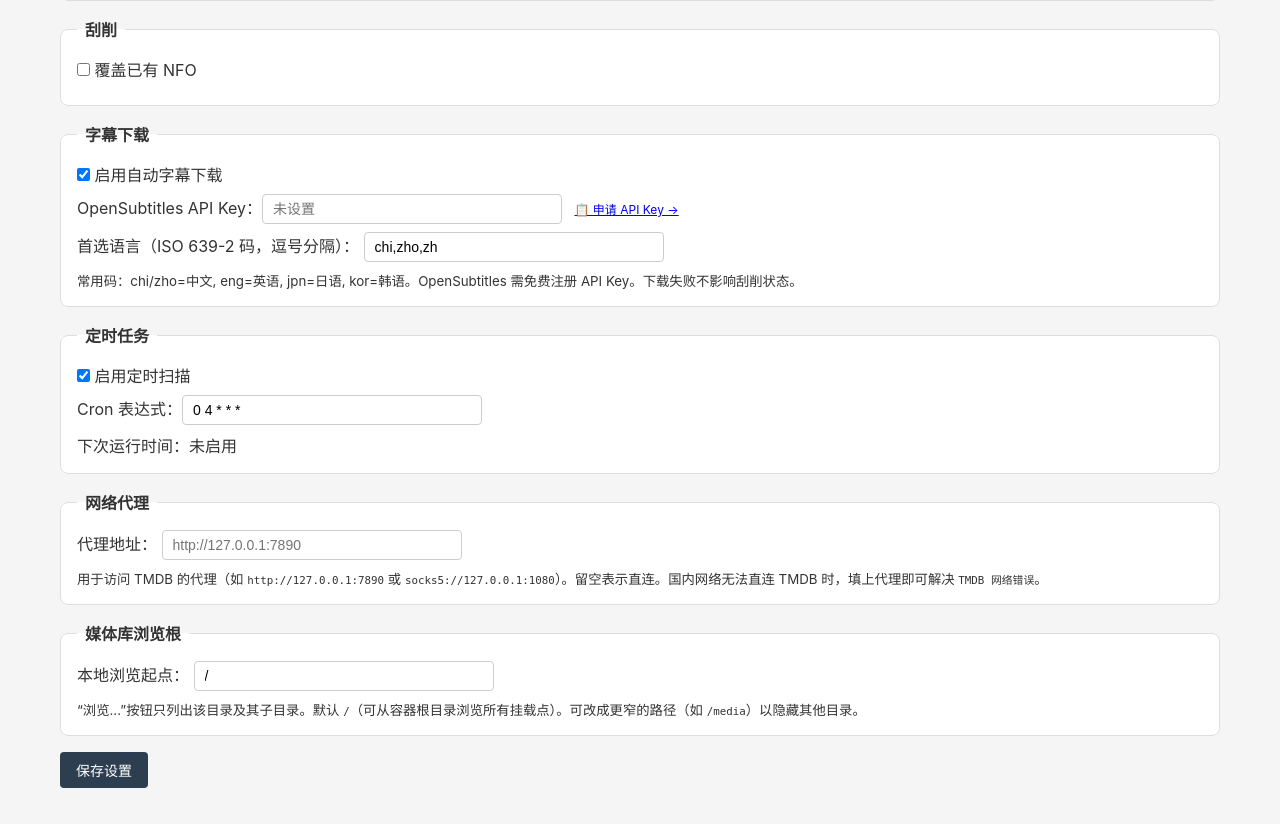
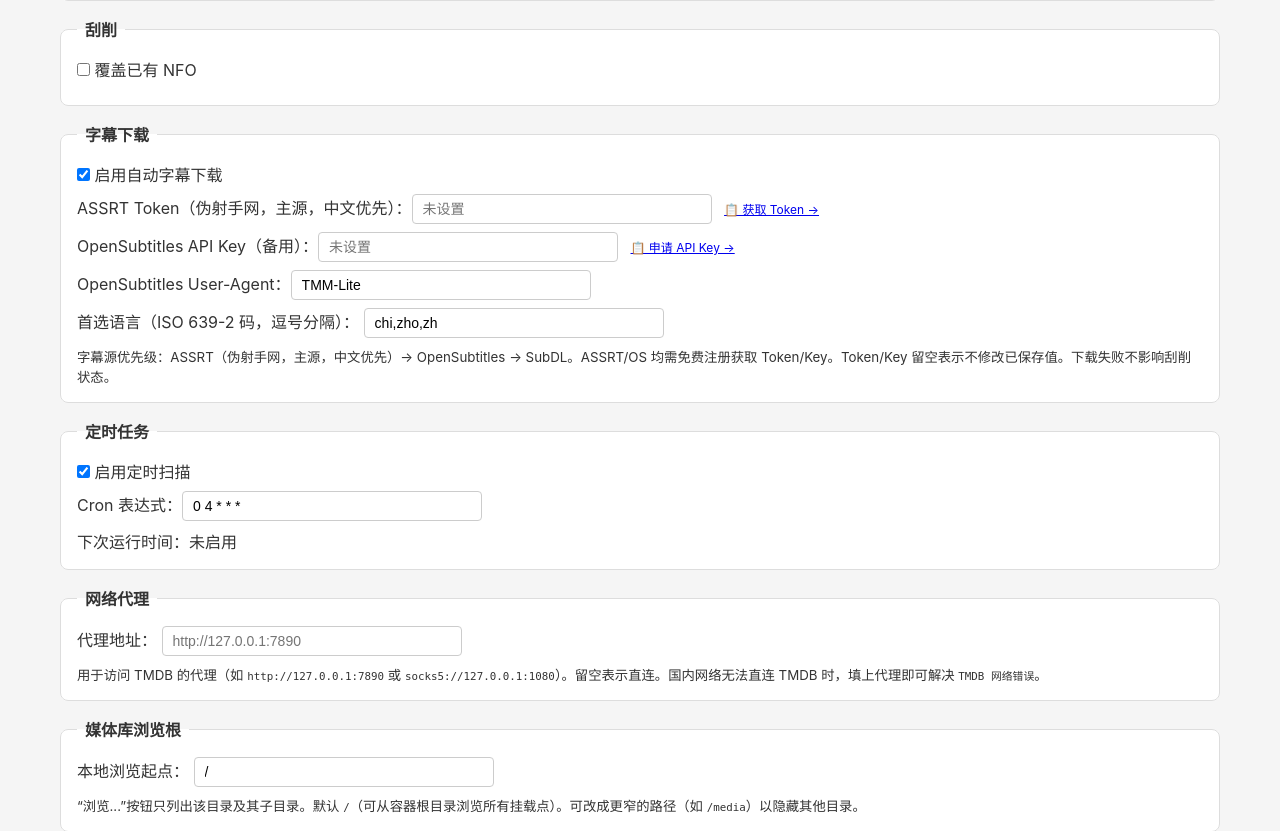
Before and after one commit to yuyuan1019/tmm-lite, a FastAPI app: page /settings in a window 1280 px wide. Shown: the part 453-1284 px from the top of the page. Before the commit the page ends 1241 px from the top, so only its background shows below. Run offline with FastAPI, Linux system fonts and the light colour scheme.

Commit message:
feat(web): expose ASSRT token + OS User-Agent in settings page
- settings page: add ASSRT Token field (primary subtitle source) and
  OpenSubtitles User-Agent field; POST /settings reads them (token empty =
  keep existing), threads them through the subtitle-downloader reconfigure
  path and rollback
- assrt scraper: rate-limit to 12s between API calls (respects a 5 req/min
  token quota, avoids 30900). The file download on file*.assrt.net uses a
  signed URL and is not counted against the api.assrt.net quota.

```diff
--- a/app/main.py
+++ b/app/main.py
@@ -813,6 +813,8 @@ def create_app(
         subtitle_enabled = form.get("subtitle_enabled") == "on"
         os_api_key = str(form.get("opensubtitles_api_key", ""))
         subtitle_langs = str(form.get("subtitle_languages", "chi,zho,zh"))
+        assrt_tok = str(form.get("assrt_token", ""))
+        os_user_agent = str(form.get("opensubtitles_user_agent", ""))
         browse_root = str(form.get("browse_root", "/")).strip() or "/"
         proxy = str(form.get("proxy", "")).strip()
 
@@ -862,6 +864,10 @@ def create_app(
                 updates["tmdb_api_key"] = tmdb_key.strip()
             if os_api_key.strip():
                 updates["opensubtitles_api_key"] = os_api_key.strip()
+            # ASSRT token — empty means "don't change" (password field)
+            if assrt_tok.strip():
+                updates["assrt_token"] = assrt_tok.strip()
+            updates["opensubtitles_user_agent"] = os_user_agent.strip() or "TMM-Lite"
 
             # Save old state for rollback
             old_config: AppConfig = request.app.state.config
@@ -895,6 +901,8 @@ def create_app(
                     new_sub = SubtitleDownloader(
                         opensubtitles_api_key=new_config.opensubtitles_api_key,
                         preferred_languages=new_config.subtitle_languages,
+                        opensubtitles_user_agent=new_config.opensubtitles_user_agent,
+                        assrt_token=new_config.assrt_token,
                     )
                 runner.set_subtitle_downloader(new_sub)
                 request.app.state.subtitle_dl = new_sub
@@ -911,6 +919,8 @@ def create_app(
                     "language": old_config.language,
                     "subtitle_enabled": old_config.subtitle_enabled,
                     "opensubtitles_api_key": old_config.opensubtitles_api_key,
+                    "opensubtitles_user_agent": old_config.opensubtitles_user_agent,
+                    "assrt_token": old_config.assrt_token,
                     "subtitle_languages": old_config.subtitle_languages,
                     "browse_root": old_config.browse_root,
                     "proxy": old_config.proxy,
--- a/app/scrapers/assrt.py
+++ b/app/scrapers/assrt.py
@@ -37,7 +37,11 @@ class AssrtScraper:
             follow_redirects=True,
         )
         self._last_request_time = 0.0
-        self._min_interval = 3.0  # 20 req/min shared per token + IP
+        # ASSRT free tier is often 5 req/min (shared per token + IP); 12s
+        # between API calls stays safely under that. A subtitle = 2 API calls
+        # (search + detail); the file download hits file*.assrt.net (signed
+        # URL, not token-authed) and is not counted against this quota.
+        self._min_interval = 12.0
 
     async def search(
         self,
--- a/app/templates/settings.html
+++ b/app/templates/settings.html
@@ -42,14 +42,21 @@
       <input type="checkbox" name="subtitle_enabled" {% if config.subtitle_enabled %}checked{% endif %}> 启用自动字幕下载
     </label>
     <label>
-      OpenSubtitles API Key：<input type="password" name="opensubtitles_api_key" placeholder="{% if config.opensubtitles_api_key %}已设置{% else %}未设置{% endif %}" style="width:300px">
+      ASSRT Token（伪射手网，主源，中文优先）：<input type="password" name="assrt_token" placeholder="{% if config.assrt_token %}已设置(****{{ config.assrt_token[-4:] }}){% else %}未设置{% endif %}" style="width:300px">
+      <a href="https://assrt.net/usercp.php" target="_blank" style="font-size:12px; margin-left:8px;">📋 获取 Token →</a>
+    </label>
+    <label>
+      OpenSubtitles API Key（备用）：<input type="password" name="opensubtitles_api_key" placeholder="{% if config.opensubtitles_api_key %}已设置{% else %}未设置{% endif %}" style="width:300px">
       <a href="https://www.opensubtitles.com/consumers" target="_blank" style="font-size:12px; margin-left:8px;">📋 申请 API Key →</a>
+    </label>
+    <label>
+      OpenSubtitles User-Agent：<input type="text" name="opensubtitles_user_agent" value="{{ config.opensubtitles_user_agent }}" placeholder="TMM-Lite" style="width:300px">
     </label>
     <label>
       首选语言（ISO 639-2 码，逗号分隔）：
       <input type="text" name="subtitle_languages" value="{{ config.subtitle_languages }}" placeholder="chi,zho,zh">
     </label>
-    <p><small>常用码：chi/zho=中文, eng=英语, jpn=日语, kor=韩语。OpenSubtitles 需免费注册 API Key。下载失败不影响刮削状态。</small></p>
+    <p><small>字幕源优先级：ASSRT（伪射手网，主源，中文优先）→ OpenSubtitles → SubDL。ASSRT/OS 均需免费注册获取 Token/Key。Token/Key 留空表示不修改已保存值。下载失败不影响刮削状态。</small></p>
   </fieldset>
 
   <fieldset>
```
